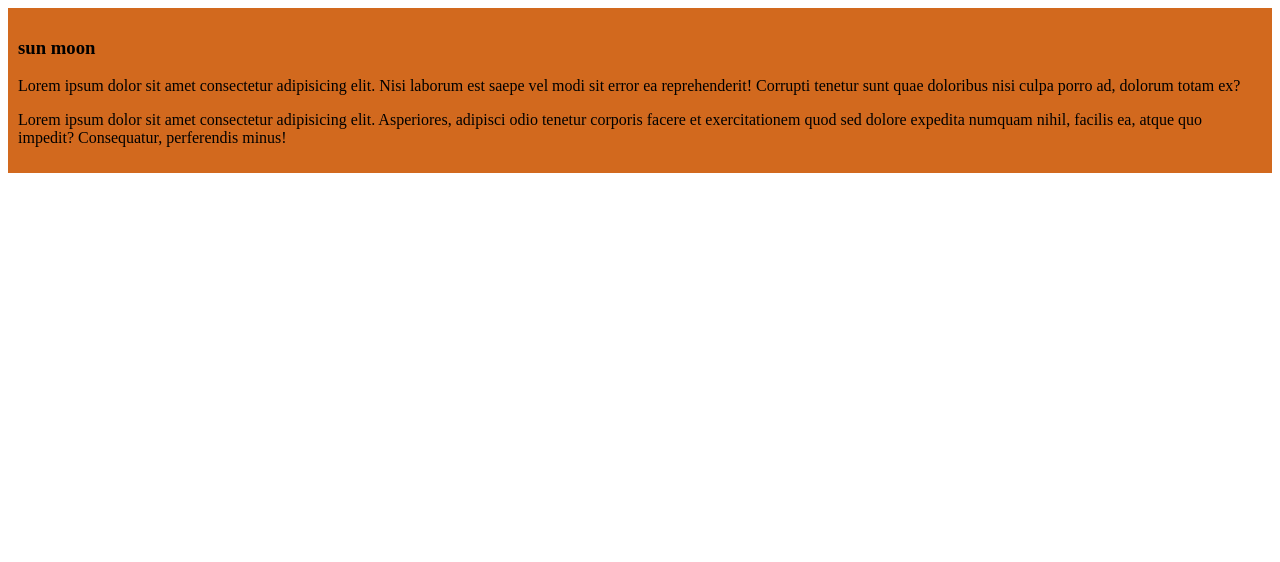
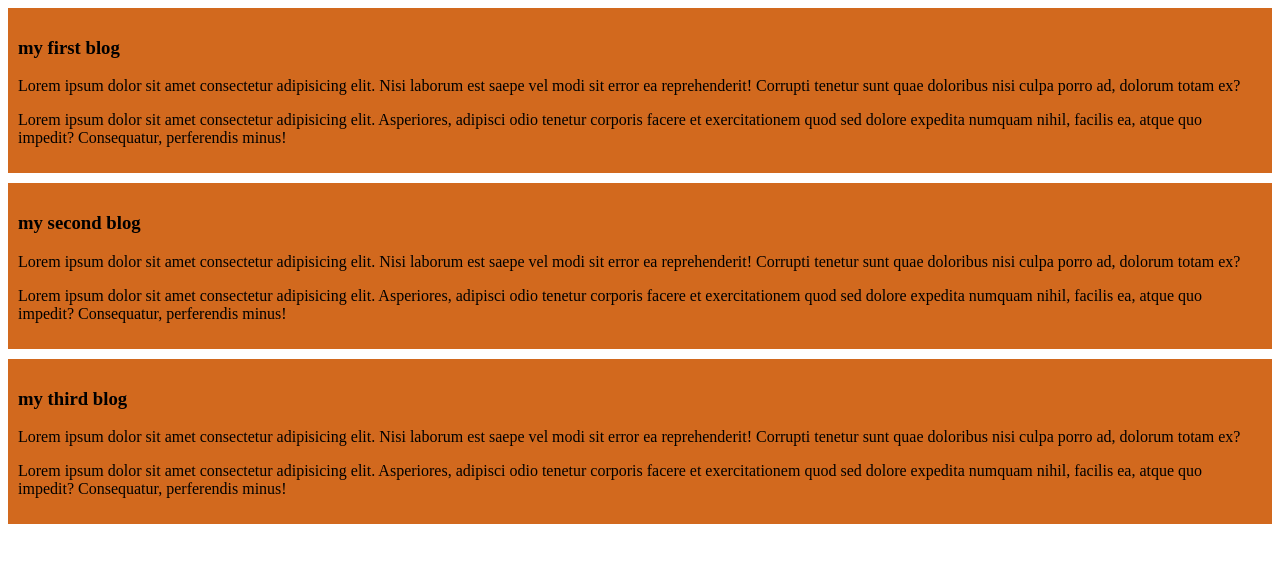
Before and after one commit to roymukta21/sun-moon, a plain HTML site: page info.html in a window 1280 px wide. Drawn offline with Linux system fonts and the light colour scheme.

Commit message:
my first web page

```diff
--- a/info.html
+++ b/info.html
@@ -7,8 +7,19 @@
     <link rel="stylesheet" href="styles/bb.css">
 </head>
 <body>
-    <div>
-        <h3>sun moon</h3>
+
+     <div>
+        <h3>my first blog</h3>
+        <p>Lorem ipsum dolor sit amet consectetur adipisicing elit. Nisi laborum est saepe vel modi sit error ea reprehenderit! Corrupti tenetur sunt quae doloribus nisi culpa porro ad, dolorum totam ex?</p>
+        <p>Lorem ipsum dolor sit amet consectetur adipisicing elit. Asperiores, adipisci odio tenetur corporis facere et exercitationem quod sed dolore expedita numquam nihil, facilis ea, atque quo impedit? Consequatur, perferendis minus!</p>
+    </div>
+     <div>
+        <h3>my second blog</h3>
+        <p>Lorem ipsum dolor sit amet consectetur adipisicing elit. Nisi laborum est saepe vel modi sit error ea reprehenderit! Corrupti tenetur sunt quae doloribus nisi culpa porro ad, dolorum totam ex?</p>
+        <p>Lorem ipsum dolor sit amet consectetur adipisicing elit. Asperiores, adipisci odio tenetur corporis facere et exercitationem quod sed dolore expedita numquam nihil, facilis ea, atque quo impedit? Consequatur, perferendis minus!</p>
+    </div>
+     <div>
+        <h3>my third blog</h3>
         <p>Lorem ipsum dolor sit amet consectetur adipisicing elit. Nisi laborum est saepe vel modi sit error ea reprehenderit! Corrupti tenetur sunt quae doloribus nisi culpa porro ad, dolorum totam ex?</p>
         <p>Lorem ipsum dolor sit amet consectetur adipisicing elit. Asperiores, adipisci odio tenetur corporis facere et exercitationem quod sed dolore expedita numquam nihil, facilis ea, atque quo impedit? Consequatur, perferendis minus!</p>
     </div>
--- a/styles/bb.css
+++ b/styles/bb.css
@@ -1,4 +1,5 @@
 div{
     background-color: chocolate;
     padding: 10px;
+    margin-bottom: 10px;
 }
```
